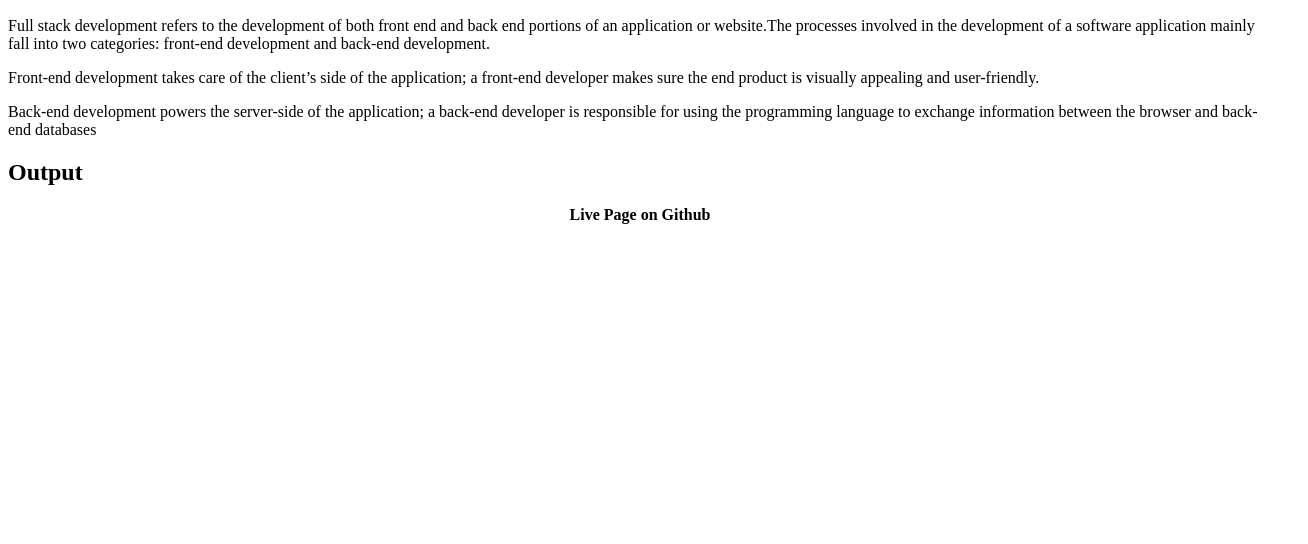
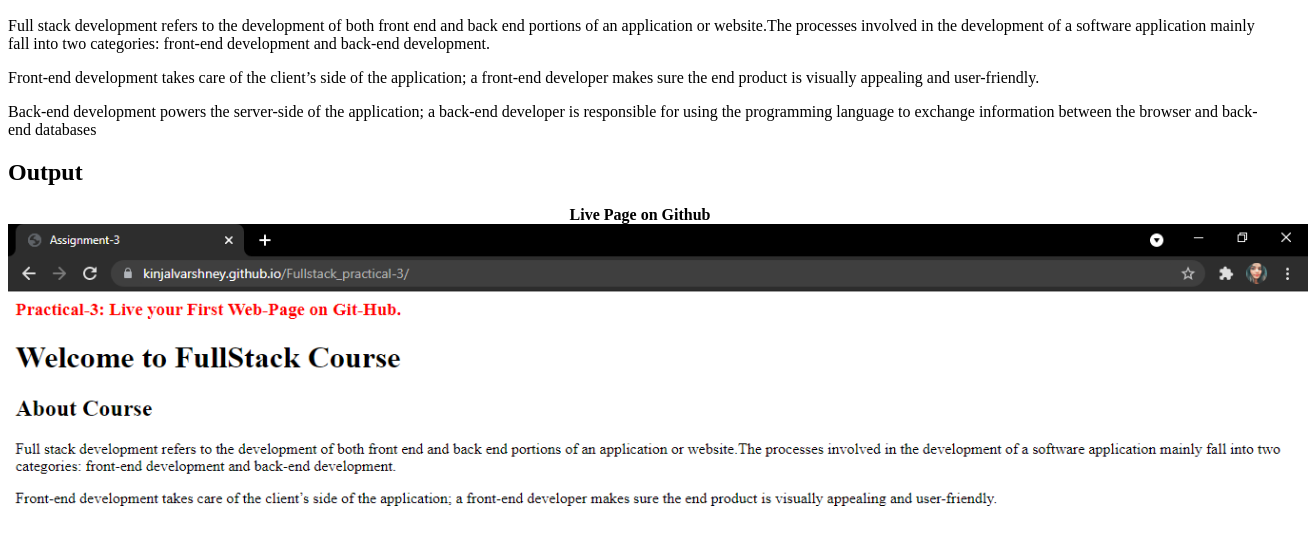
Before and after one commit to kinjalvarshney/Fullstack_practical-3, a plain HTML site: page index.html in a window 1280 px wide. Shown: the part 140-684 px from the top of the page, 1308 px wide, since content can reach past the window. Drawn offline with Linux system fonts and the light colour scheme.

Commit message:
Added an image

```diff
--- a/index.html
+++ b/index.html
@@ -31,6 +31,7 @@
     <div class="centre">
        <b>Live Page on Github</b>
     </div>
+    <img src="img1.png" alt="Nothing" width="1300px">
 </body>
 
 </html>
```
Also changed, not shown: img1.png (added).
